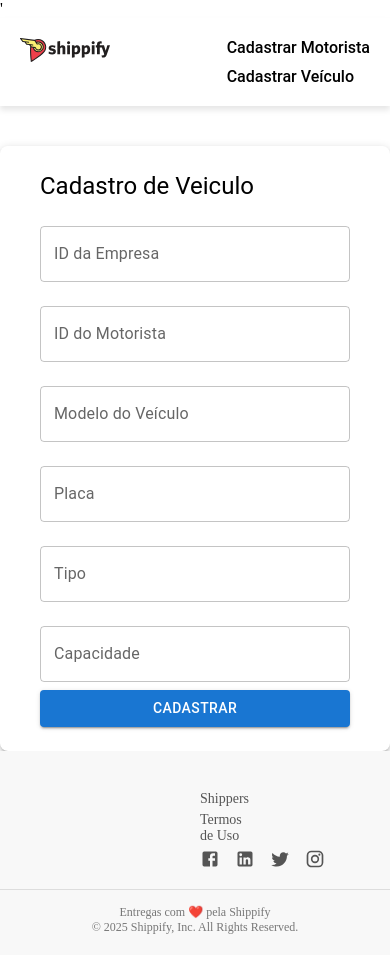
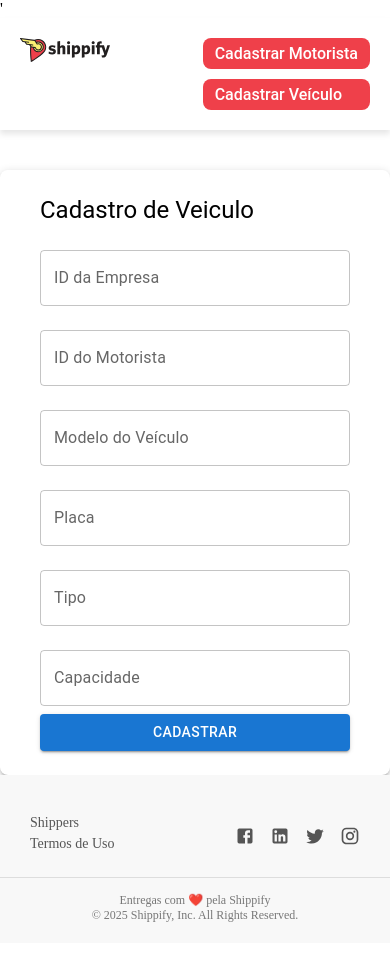
Before and after one commit to JeanGomesDaFonseca/shippify, a React (Vite) app: page /cadastro-veiculo in a window 390 px wide. Built offline with nearby package versions, Linux system fonts and the light colour scheme.

Commit message:
estilos dos botões de cadastro e responsivo

```diff
--- a/src/components/Footer/styles.js
+++ b/src/components/Footer/styles.js
@@ -15,7 +15,11 @@ export const TopSection = styled.div`
   flex-wrap: wrap;
   padding-bottom: 10px;
   border-bottom: 1px solid #ddd;
-  padding: 20px 200px
+  padding: 20px 200px;
+
+  @media (max-width: 768px) {
+    padding: 20px 30px;
+  }
 `;
 
 export const Column = styled.div`
--- a/src/components/Header/styles.js
+++ b/src/components/Header/styles.js
@@ -47,13 +47,19 @@ export const NavList = styled.nav`
 export const NavItem = styled(Link)`
   font-size: 16px;
   font-weight: 500;
-  color: #000;
+  color: #ffffff;
   cursor: pointer;
   transition: color 0.3s;
   font-family: "Roboto", sans-serif;
   &:hover {
     color: #ef404a;
+    background-color: #fff;
+    box-shadow: 0 4px 6px rgba(0, 0, 0, 0.4);
   }
+
+  background-color: #ef404a;
+  padding: 6px 12px;
+  border-radius: 8px;
 `;
 
 export const SearchInput = styled.input`
```
